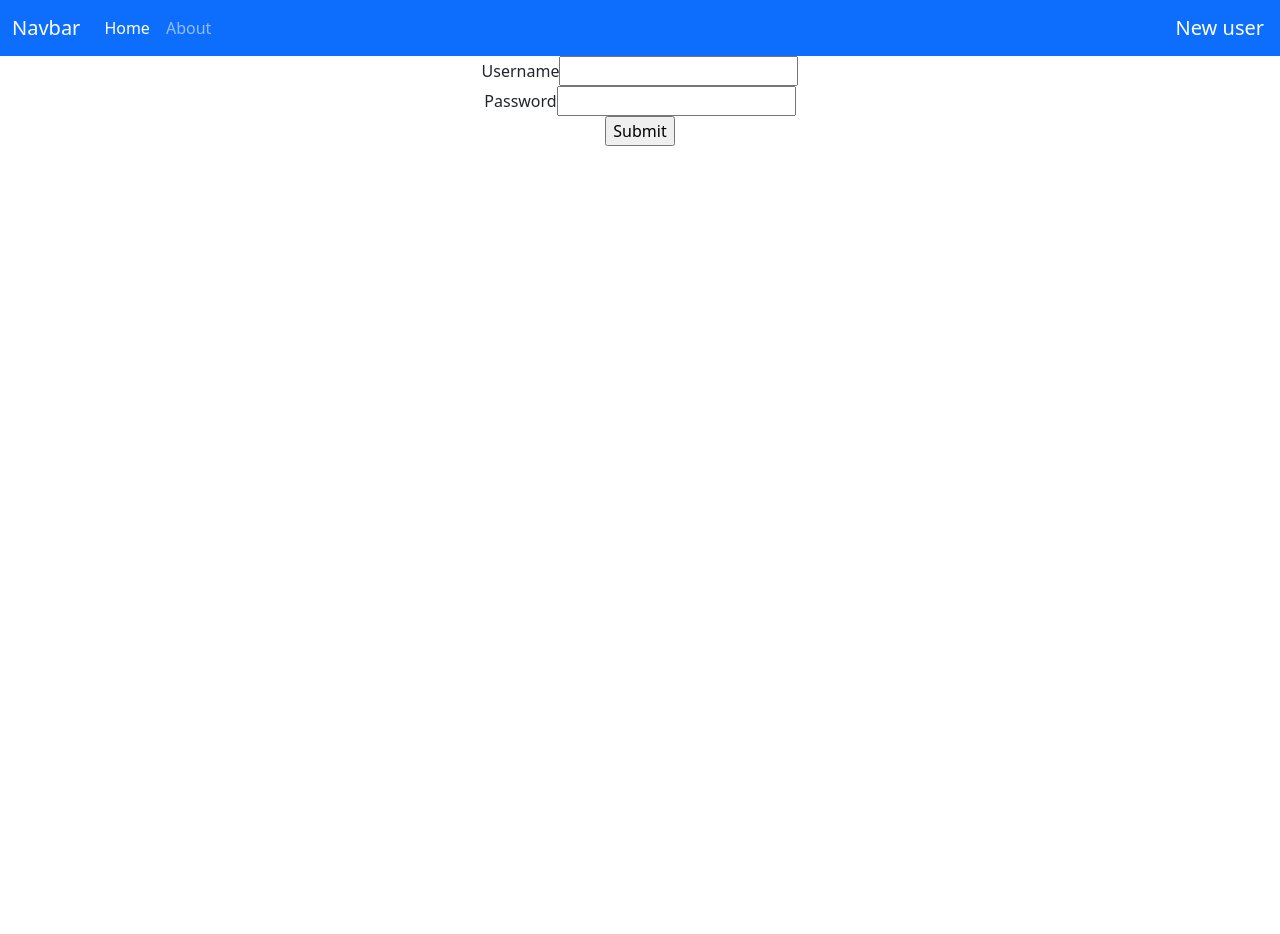
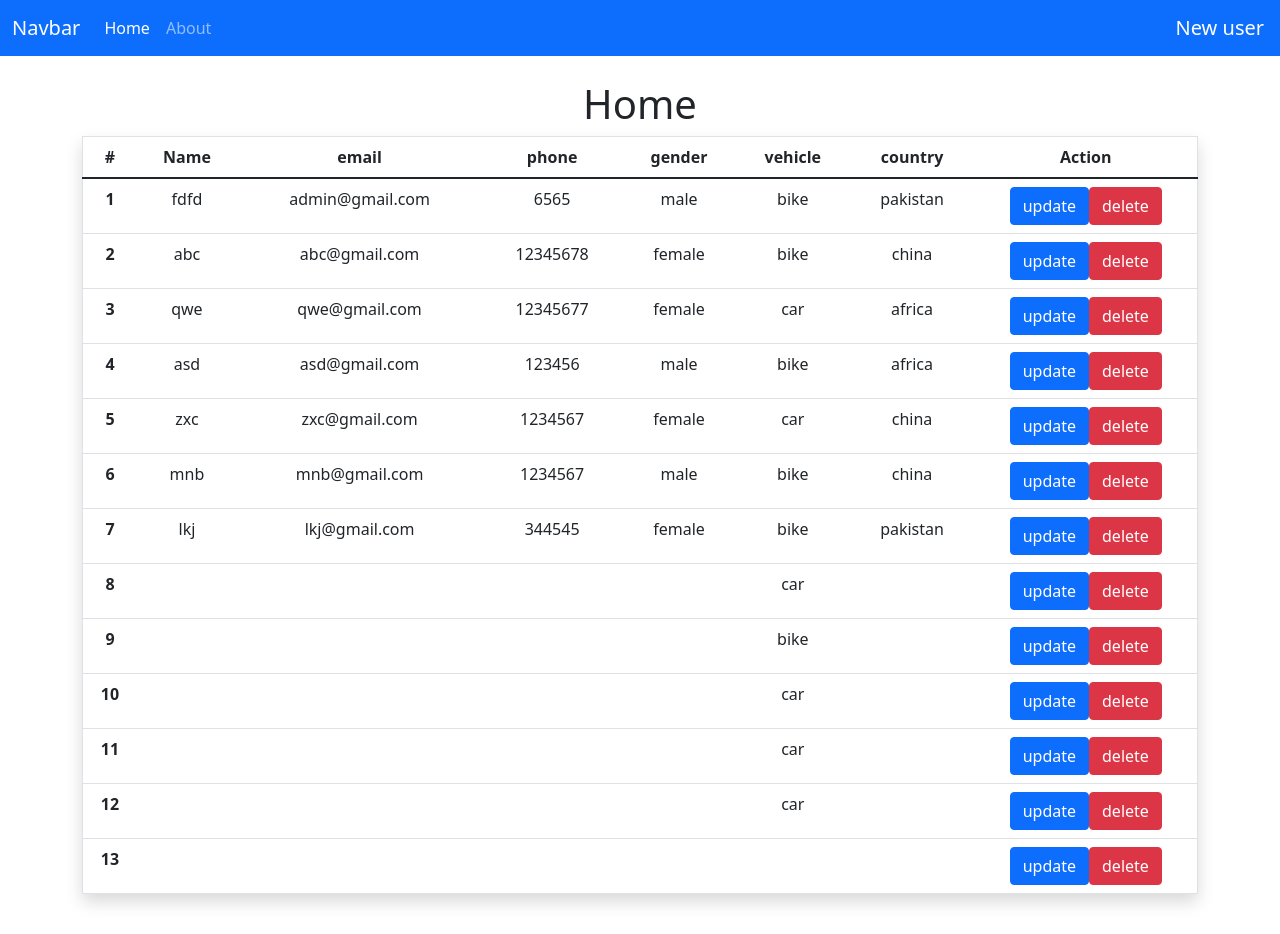
Before and after one commit to mausmee123/react-crud, a React (Create React App) app: page / in a window 1280 px wide. Before the commit the page ends 800 px from the top, so only its background shows below. Built offline with nearby package versions, Linux system fonts and the light colour scheme; data requests are answered from the project's data file.

Commit message:
react-one

```diff
--- a/db.json
+++ b/db.json
@@ -1,236 +1,125 @@
 {
   "user": [
     {
-      "id": 2,
-      "name": "Ervin Howell",
-      "username": "Antonette",
-      "email": "Shanna@melissa.tv",
-      "address": {
-        "street": "Victor Plains",
-        "suite": "Suite 879",
-        "city": "Wisokyburgh",
-        "zipcode": "90566-7771",
-        "geo": {
-          "lat": "-43.9509",
-          "lng": "-34.4618"
-        }
-      },
-      "phone": "010-692-6593 x09125",
-      "website": "anastasia.net",
-      "company": {
-        "name": "Deckow-Crist",
-        "catchPhrase": "Proactive didactic contingency",
-        "bs": "synergize scalable supply-chains"
-      }
-    },
-    {
-      "id": 3,
-      "name": "Clementine Bauch",
-      "username": "Samantha",
-      "email": "Nathan@yesenia.net",
-      "address": {
-        "street": "Douglas Extension",
-        "suite": "Suite 847",
-        "city": "McKenziehaven",
-        "zipcode": "59590-4157",
-        "geo": {
-          "lat": "-68.6102",
-          "lng": "-47.0653"
-        }
-      },
-      "phone": "1-463-123-4447",
-      "website": "ramiro.info",
-      "company": {
-        "name": "Romaguera-Jacobson",
-        "catchPhrase": "Face to face bifurcated interface",
-        "bs": "e-enable strategic applications"
-      }
-    },
-    {
-      "id": 4,
-      "name": "Patricia Lebsack",
-      "username": "Karianne",
-      "email": "Julianne.OConner@kory.org",
-      "address": {
-        "street": "Hoeger Mall",
-        "suite": "Apt. 692",
-        "city": "South Elvis",
-        "zipcode": "53919-4257",
-        "geo": {
-          "lat": "29.4572",
-          "lng": "-164.2990"
-        }
-      },
-      "phone": "493-170-9623 x156",
-      "website": "kale.biz",
-      "company": {
-        "name": "Robel-Corkery",
-        "catchPhrase": "Multi-tiered zero tolerance productivity",
-        "bs": "transition cutting-edge web services"
-      }
-    },
-    {
-      "id": 5,
-      "name": "Chelsey Dietrich",
-      "username": "Kamren",
-      "email": "Lucio_Hettinger@annie.ca",
-      "address": {
-        "street": "Skiles Walks",
-        "suite": "Suite 351",
-        "city": "Roscoeview",
-        "zipcode": "33263",
-        "geo": {
-          "lat": "-31.8129",
-          "lng": "62.5342"
-        }
-      },
-      "phone": "(254)954-1289",
-      "website": "demarco.info",
-      "company": {
-        "name": "Keebler LLC",
-        "catchPhrase": "User-centric fault-tolerant solution",
-        "bs": "revolutionize end-to-end systems"
-      }
-    },
-    {
-      "id": 6,
-      "name": "Mrs. Dennis Schulist",
-      "username": "Leopoldo_Corkery",
-      "email": "Karley_Dach@jasper.info",
-      "address": {
-        "street": "Norberto Crossing",
-        "suite": "Apt. 950",
-        "city": "South Christy",
-        "zipcode": "23505-1337",
-        "geo": {
-          "lat": "-71.4197",
-          "lng": "71.7478"
-        }
-      },
-      "phone": "1-477-935-8478 x6430",
-      "website": "ola.org",
-      "company": {
-        "name": "Considine-Lockman",
-        "catchPhrase": "Synchronised bottom-line interface",
-        "bs": "e-enable innovative applications"
-      }
-    },
-    {
-      "id": 7,
-      "name": "Kurtis Weissnat",
-      "username": "Elwyn.Skiles",
-      "email": "Telly.Hoeger@billy.biz",
-      "address": {
-        "street": "Rex Trail",
-        "suite": "Suite 280",
-        "city": "Howemouth",
-        "zipcode": "58804-1099",
-        "geo": {
-          "lat": "24.8918",
-          "lng": "21.8984"
-        }
-      },
-      "phone": "210.067.6132",
-      "website": "elvis.io",
-      "company": {
-        "name": "Johns Group",
-        "catchPhrase": "Configurable multimedia task-force",
-        "bs": "generate enterprise e-tailers"
-      }
-    },
-    {
-      "id": 8,
-      "name": "Nicholas Runolfsdottir V",
-      "username": "Maxime_Nienow",
-      "email": "Sherwood@rosamond.me",
-      "address": {
-        "street": "Ellsworth Summit",
-        "suite": "Suite 729",
-        "city": "Aliyaview",
-        "zipcode": "45169",
-        "geo": {
-          "lat": "-14.3990",
-          "lng": "-120.7677"
-        }
-      },
-      "phone": "586.493.6943 x140",
-      "website": "jacynthe.com",
-      "company": {
-        "name": "Abernathy Group",
-        "catchPhrase": "Implemented secondary concept",
-        "bs": "e-enable extensible e-tailers"
-      }
-    },
-    {
-      "id": 9,
-      "name": "Glenna Reichert",
-      "username": "Delphine",
-      "email": "Chaim_McDermott@dana.io",
-      "address": {
-        "street": "Dayna Park",
-        "suite": "Suite 449",
-        "city": "Bartholomebury",
-        "zipcode": "76495-3109",
-        "geo": {
-          "lat": "24.6463",
-          "lng": "-168.8889"
-        }
-      },
-      "phone": "(775)976-6794 x41206",
-      "website": "conrad.com",
-      "company": {
-        "name": "Yost and Sons",
-        "catchPhrase": "Switchable contextually-based project",
-        "bs": "aggregate real-time technologies"
-      }
-    },
-    {
-      "id": 10,
-      "name": "Clementina DuBuque",
-      "username": "Moriah.Stanton",
-      "email": "Rey.Padberg@karina.biz",
-      "address": {
-        "street": "Kattie Turnpike",
-        "suite": "Suite 198",
-        "city": "Lebsackbury",
-        "zipcode": "31428-2261",
-        "geo": {
-          "lat": "-38.2386",
-          "lng": "57.2232"
-        }
-      },
-      "phone": "024-648-3804",
-      "website": "ambrose.net",
-      "company": {
-        "name": "Hoeger LLC",
-        "catchPhrase": "Centralized empowering task-force",
-        "bs": "target end-to-end models"
-      }
-    },
-    {
-      "name": "hii",
-      "username": "aaaaaa",
-      "email": "aaaa@djskd.com",
-      "id": 11
-    },
-    {
-      "name": "fgfg",
+      "name": "fdfd",
       "email": "admin@gmail.com",
       "phone": "6565",
-      "gender": "on",
-      "vehicle": "on",
-      "country": "",
+      "gender": "male",
+      "vehicle": "bike",
+      "country": "pakistan",
       "register_country": "pakistan",
       "id": 12
     },
     {
-      "name": "gthgh",
-      "email": "admin@gmail.com",
-      "phone": "767667",
-      "gender": "on",
-      "vehicle": "on",
+      "name": "abc",
+      "email": "abc@gmail.com",
+      "phone": "12345678",
+      "gender": "female",
+      "vehicle": "bike",
       "country": "china",
-      "id": 13
+      "id": 15
+    },
+    {
+      "name": "qwe",
+      "email": "qwe@gmail.com",
+      "phone": "12345677",
+      "gender": "female",
+      "vehicle": "car",
+      "country": "africa",
+      "id": 16
+    },
+    {
+      "name": "asd",
+      "email": "asd@gmail.com",
+      "phone": "123456",
+      "gender": "male",
+      "vehicle": "bike",
+      "country": "africa",
+      "id": 17
+    },
+    {
+      "name": "zxc",
+      "email": "zxc@gmail.com",
+      "phone": "1234567",
+      "gender": "female",
+      "vehicle": "car",
+      "country": "china",
+      "id": 18
+    },
+    {
+      "name": "mnb",
+      "email": "mnb@gmail.com",
+      "phone": "1234567",
+      "gender": "male",
+      "vehicle": "bike",
+      "country": "china",
+      "id": 19
+    },
+    {
+      "name": "lkj",
+      "email": "lkj@gmail.com",
+      "phone": "344545",
+      "gender": "female",
+      "vehicle": "bike",
+      "country": "pakistan",
+      "id": 20
+    },
+    {
+      "name": "",
+      "email": "",
+      "phone": "",
+      "gender": "",
+      "vehicle": "car",
+      "country": "",
+      "id": 21
+    },
+    {
+      "name": "",
+      "email": "",
+      "phone": "",
+      "gender": "",
+      "vehicle": "bike",
+      "country": "",
+      "id": 22
+    },
+    {
+      "name": "",
+      "email": "",
+      "phone": "",
+      "gender": "",
+      "vehicle": "car",
+      "country": "",
+      "id": 23
+    },
+    {
+      "name": "",
+      "email": "",
+      "phone": "",
+      "gender": "",
+      "vehicle": "car",
+      "country": "",
+      "id": 24
+    },
+    {
+      "name": "",
+      "email": "",
+      "phone": "",
+      "gender": "",
+      "vehicle": "car",
+      "country": "",
+      "id": 25
+    },
+    {
+      "name": "",
+      "email": "",
+      "phone": "",
+      "gender": "",
+      "vehicle": [
+        null,
+        null
+      ],
+      "country": "",
+      "id": 26
     }
   ]
 }
--- a/src/App.js
+++ b/src/App.js
@@ -3,10 +3,10 @@ import '../node_modules/bootstrap/dist/css/bootstrap.css'
 import Home from './components/Home';
 import About from './components/About';
 import Navbar from './components/Navbar';
-import Login from "./components/Login";
 import { Routes, Route, } from "react-router-dom";
 import Adduser from "./components/user/Adduser";
 import Showuser from "./components/user/Showuser";
+import Edituser from "./components/user/Edituser";
 
 
 function App() {
@@ -14,10 +14,10 @@ function App() {
         <div className="App">
             <Navbar />
             <Routes>
-                <Route path="/" element={<Login />} />
-                <Route path="/home" element={<Home />} />
+                <Route path="/" element={<Home />} />
                 <Route path="/about" element={<About />} />
                 <Route path="/user/adduser" element={<Adduser />} />
+                <Route path="/user/update/:id" element={<Edituser />} />
                 <Route path="/user/showuser" element={<Showuser />} />
             </Routes>
         </div>
--- a/src/components/Home.js
+++ b/src/components/Home.js
@@ -1,24 +1,45 @@
-import React, { useState } from 'react';
+import React, { useState , useEffect } from 'react';
+import axios from 'axios';
+import { Link } from 'react-router-dom';
+
+function Home() {
+    const [users, setUsers] = useState([]);
 
 
-function Home() {
-    const [user, setUser] = useState([]);
+
+    useEffect(() => {
+        loadUsers();
+    }, []);
+
+    const loadUsers = async () => {
+        const result = await axios.get("http://localhost:3000/user")
+        setUsers(result.data)
+    };
+
+
+    const deleteUser = async id => {
+        await axios.delete(`http://localhost:3000/user/${id}`);
+        loadUsers();
+    };
 
     return (
         <div className='container'>
             <div className="py-4">
                 <h1>Home</h1>
                 <table className="table border shadow">
-                    <thead className="table-dark ">
+                    <thead>
                     <tr>
                         <th scope="col">#</th>
                         <th scope="col">Name</th>
-                        <th scope="col">e-mail</th>
-                        <th scope="col">username</th>
+                        <th scope="col">email</th>
+                        <th scope="col">phone</th>
+                        <th scope="col">gender</th>
+                        <th scope="col">vehicle</th>
+                        <th scope="col">country</th>
                         <th style={{width: "20%"}}>Action</th>
                     </tr>
                     </thead>
-                    <tbody>
+                    <tbody>{
                         users.map ((user, index) => (
                             <tr key={index}>
                                 <th>{index + 1}</th>
@@ -28,9 +49,13 @@ function Home() {
                                 <td>{user.gender}</td>
                                 <td>{user.vehicle}</td>
                                 <td>{user.country}</td>
+                                <td >
+                                    <Link className=" btn btn-primary" to={`/user/update/${user.id}`}>update</Link>
+                                    <button className="btn btn-danger"  onClick={() => deleteUser(user.id)}>delete</button>
+                                </td>
                             </tr>
                         ))
-
+                        }
                     </tbody>
                 </table>
             </div>
--- a/src/components/user/Adduser.js
+++ b/src/components/user/Adduser.js
@@ -1,8 +1,11 @@
 import React, { useState } from "react";
-import { useNavigate } from 'react-router';
+import { useNavigate } from "react-router-dom";
 import axios from 'axios'
 
+
 function Adduser() {
+
+
 
     let navigate = useNavigate();
     const [user, setUser] = useState({
@@ -10,13 +13,29 @@ function Adduser() {
         email: "",
         phone: "",
         gender:"",
-        vehicle:"",
+        vehicle:[],
         country:""
+
     });
 
-    const {name, email, phone, gender, vehicle, country} = user
+    const {name, email, phone, country,vehicle} = user
     const OnchangeInput = e => {
-        setUser({...user, [e.target.name]:e.target.value })
+        if (e.target.name === "vehicle"){
+            // if (e.target.checked) {
+            //     vehicle.push(name.value)
+            // } else {
+            //     vehicle.pop(name.value)
+            // }
+            const isChecked = e.target.checked;
+            if(isChecked){
+                setUser({...user, [e.target.name]:e.target.value })
+            } else {
+
+            }
+        } else {
+
+            setUser({...user, [e.target.name]:e.target.value })
+        }
     };
 
     const onSubmit = async e => {
@@ -46,6 +65,7 @@ function Adduser() {
                             className="form-control form-control-lg"
                             placeholder="Enter Your E-mail Address"
                             name="email"
+                            value={email}
                             onChange={e => OnchangeInput(e)}
                         />
                     </div>
@@ -56,6 +76,7 @@ function Adduser() {
                             className="form-control form-control-lg"
                             placeholder="Enter Your Phone Number"
                             name="phone"
+                            value={phone}
                             onChange={e => OnchangeInput(e)}
                         />
                     </div>
@@ -63,14 +84,14 @@ function Adduser() {
                     <div className="form-group my-2 d-flex">
                         <label><strong>Gender:</strong></label>
                         <div className="form-check mx-2">
-                            <input className="form-check-input" type="radio" name="gender" onChange={e => OnchangeInput(e)}/>
+                            <input className="form-check-input" type="radio" value={"male"} name="gender" onChange={e => OnchangeInput(e)}/>
                             <label className="form-check-label">
                                 male
                             </label>
                         </div>
                         <div className="form-check">
-                            <input className="form-check-input" type="radio" name="gender" onChange={e => OnchangeInput(e)}/>
-                            <label className="form-check-label" >
+                            <input className="form-check-input" type="radio" value={"female"} name="gender" onChange={e => OnchangeInput(e)}/>
+                            <label className="form-check-label">
                                 female
                             </label>
                         </div>
@@ -79,14 +100,14 @@ function Adduser() {
                     <div className="form-group my-2 d-flex">
                         <label><strong>Vehicle:</strong></label>
                         <div className="form-check mx-2">
-                            <input className="form-check-input" type="checkbox" name="vehicle" id="flexRadioDefault1" onChange={e => OnchangeInput(e)}/>
-                            <label className="form-check-label" htmlFor="flexRadioDefault1">
+                            <input className="form-check-input" type="checkbox" value={"car"} name="vehicle"  onChange={e => OnchangeInput(e)}/>
+                            <label className="form-check-label">
                                 car
                             </label>
                         </div>
                         <div className="form-check">
-                            <input className="form-check-input" type="checkbox" name="vehicle" id="flexRadioDefault2" onChange={e => OnchangeInput(e)}/>
-                            <label className="form-check-label" htmlFor="flexRadioDefault2">
+                            <input className="form-check-input" type="checkbox" value={"bike"} name="vehicle" onChange={e => OnchangeInput(e)}/>
+                            <label className="form-check-label">
                                 bike
                             </label>
                         </div>
@@ -94,12 +115,12 @@ function Adduser() {
 
                     <div className="form-group my-2 d-flex">
                         <label><strong>Country:</strong></label>
-                        <select name="country" onChange={e => OnchangeInput(e)}>
-                            <option value="" selected="selected">india</option>
-                            <option value="pakistan">pakistan</option>
-                            <option value="africa">africa</option>
-                            <option value="china">china</option>
-                            <option value="other">other</option>
+                        <select name="country" value={country} onChange={e => OnchangeInput(e)}>
+                            <option value={""} selected="selected"></option>
+                            <option value={"pakistan"}>pakistan</option>
+                            <option value={"africa"}>africa</option>
+                            <option value={"china"}>china</option>
+                            <option value={"other"}>other</option>
                         </select>
                     </div>
 
--- /dev/null
+++ b/src/components/user/Edituser.js
@@ -0,0 +1,125 @@
+import React, {useEffect, useState} from "react";
+import axios from "axios";
+import {useNavigate, useParams} from "react-router-dom";
+
+function Edituser() {
+
+    let navigate = useNavigate();
+    const { id } = useParams();
+    const [user, setUser] = useState({
+        name: "",
+        email: "",
+        phone: "",
+        gender:"",
+        vehicle:"",
+        country:""
+    });
+
+    const {name, email, phone, gender, vehicle, country} = user
+    const OnchangeInput = e => {
+        setUser({...user, [e.target.name]:e.target.value })
+    };
+
+    useEffect(() => {
+        loadUser();
+    }, []);
+
+    const onSubmit = async e => {
+        e.preventDefault();
+        await axios.put(`http://localhost:3000/user/${id}`,user);
+        navigate("/");
+    };
+
+    const loadUser = async () => {
+        const result = await axios.get(`http://localhost:3000/user/${id}`)
+        setUser(result.data)
+    };
+
+    return (
+        <div className="container">
+            <form onSubmit={e => onSubmit(e)}>
+                <div className="form-group my-2">
+                    <input
+                        type="text"
+                        className="form-control form-control-lg"
+                        placeholder="Enter Your Name"
+                        name="name"
+                        value={name}
+                        onChange={e => OnchangeInput(e)}
+                    />
+                </div>
+
+                <div className="form-group my-2">
+                    <input
+                        type="email"
+                        className="form-control form-control-lg"
+                        placeholder="Enter Your E-mail Address"
+                        name="email"
+                        value={email}
+                        onChange={e => OnchangeInput(e)}
+                    />
+                </div>
+
+                <div className="form-group my-2">
+                    <input
+                        type="text"
+                        className="form-control form-control-lg"
+                        placeholder="Enter Your Phone Number"
+                        name="phone"
+                        value={phone}
+                        onChange={e => OnchangeInput(e)}
+                    />
+                </div>
+
+                <div className="form-group my-2 d-flex">
+                    <label><strong>Gender:</strong></label>
+                    <div className="form-check mx-2">
+                        <input className="form-check-input" type="radio" value={"male"} checked={gender === "male" ? true:false} name="gender" onChange={e => OnchangeInput(e)}/>
+                        <label className="form-check-label">
+                            male
+                        </label>
+                    </div>
+                    <div className="form-check">
+                        <input className="form-check-input" type="radio" value={"female"} checked={gender === "female" ? true:false} name="gender" onChange={e => OnchangeInput(e)}/>
+                        <label className="form-check-label">
+                            female
+                        </label>
+                    </div>
+                </div>
+
+                <div className="form-group my-2 d-flex">
+                    <label><strong>Vehicle:</strong></label>
+                    <div className="form-check mx-2">
+                        <input className="form-check-input" type="checkbox" value={vehicle} name="vehicle" onChange={e => OnchangeInput(e)}/>
+                        <label className="form-check-label">
+                            car
+                        </label>
+                    </div>
+                    <div className="form-check">
+                        <input className="form-check-input" type="checkbox" value={vehicle}  name="vehicle" onChange={e => OnchangeInput(e)}/>
+                        <label className="form-check-label">
+                            bike
+                        </label>
+                    </div>
+
+                </div>
+
+                <div className="form-group my-2 d-flex">
+                    <label><strong>Country:</strong></label>
+                    <select name="country" value={country} onChange={e => OnchangeInput(e)}>
+                        <option value={""} selected="selected"></option>
+                        <option value={"pakistan"}>pakistan</option>
+                        <option value={"africa"}>africa</option>
+                        <option value={"china"}>china</option>
+                        <option value={"other"}>other</option>
+                    </select>
+                </div>
+
+                <button className="btn btn-primary btn-block">Update User</button>
+
+            </form>
+        </div>
+    );
+}
+
+export default Edituser;
--- a/src/index.js
+++ b/src/index.js
@@ -3,7 +3,7 @@ import ReactDOM from 'react-dom';
 import './index.css';
 import App from './App';
 import reportWebVitals from './reportWebVitals';
-import { BrowserRouter} from 'react-router-dom'
+import { BrowserRouter } from 'react-router-dom'
 
 ReactDOM.render(
   <React.StrictMode>
```
